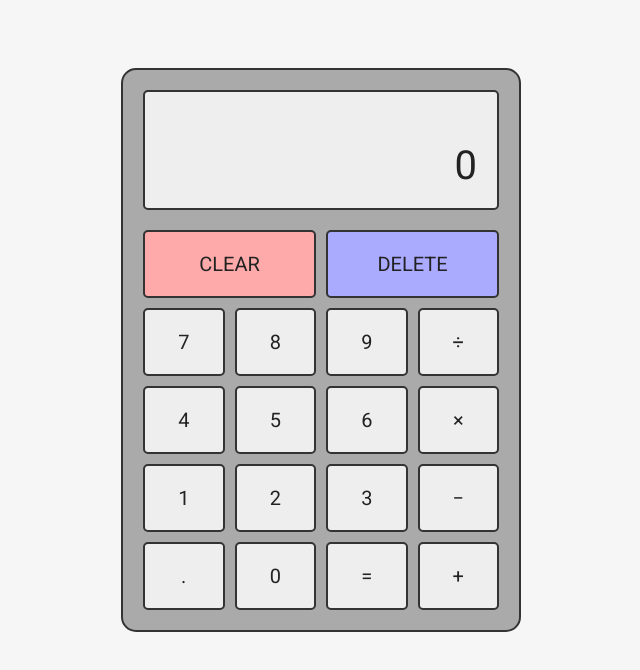
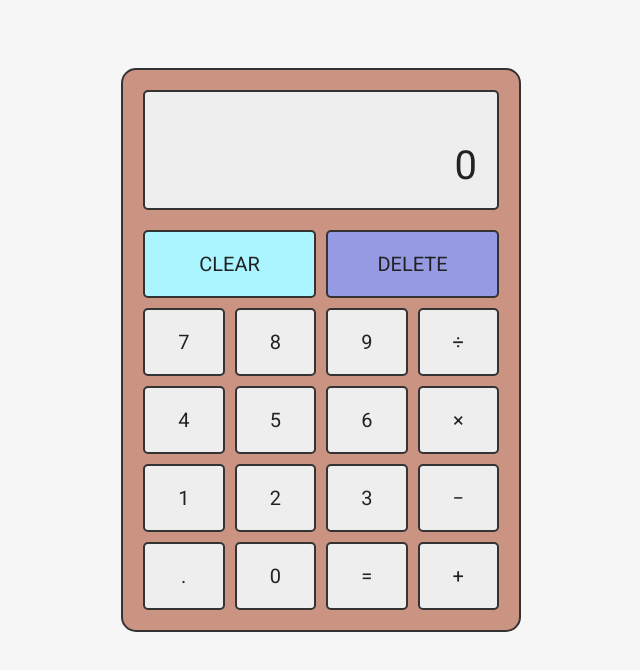
Before and after one commit to Jayanthika18/Calculator-main, a plain HTML site: page Calculator-main/index.html in a window 1280 px wide. Shown: the whole page, without its empty margins (319-959 px from the left). Drawn offline with Linux system fonts and the light colour scheme.

Commit message:
first commit

```diff
--- a/Calculator-main/styles.css
+++ b/Calculator-main/styles.css
@@ -3,16 +3,16 @@
   --font: #222;
   --border: #333;
   --screen: #eee;
-  --calculator: #aaa;
+  --calculator: #ca9382;
   --btn: #eee;
   --btn-hover: #ddd;
   --btn-active: #ccc;
-  --btn-red: #faa;
-  --btn-red-hover: #e99;
-  --btn-red-active: #d88;
-  --btn-blue: #aaf;
+  --btn-red: rgb(170, 245, 255);
+  --btn-red-hover: rgb(135, 201, 218);
+  --btn-red-active: rgb(136, 194, 221);
+  --btn-blue: rgb(149, 154, 226);
   --btn-blue-hover: #99e;
-  --btn-blue-active: #88d;
+  --btn-blue-active: rgb(136, 201, 221);
 }
 
 *,
```
Also changed, not shown: Calculator-main/index.html (line endings or trailing spaces).
